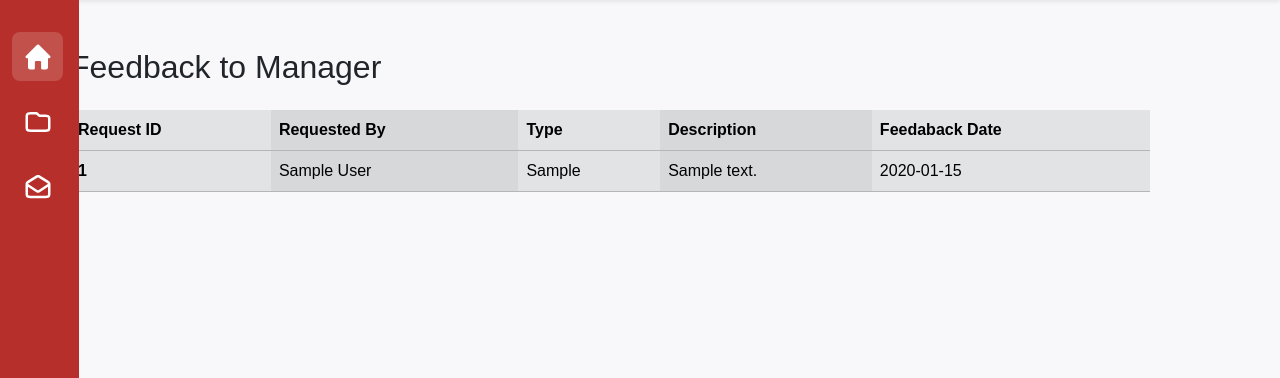
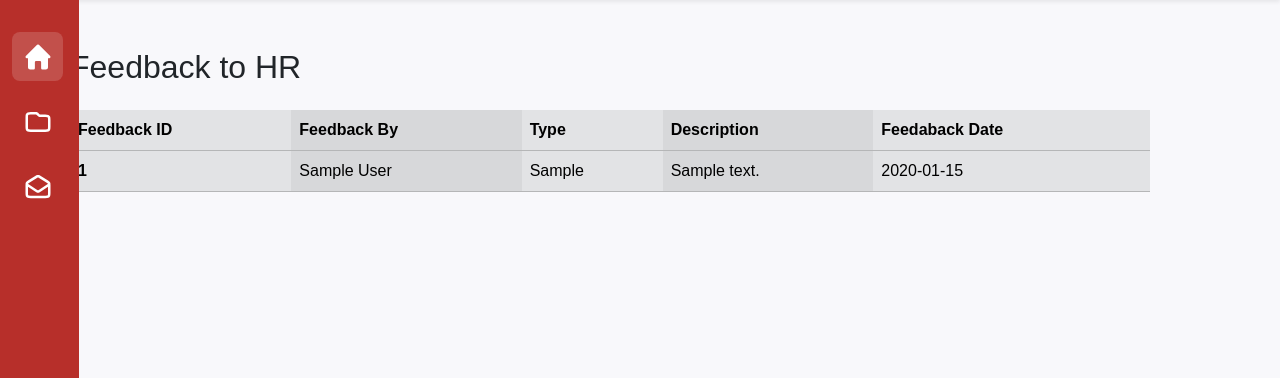
Before and after one commit to YatinBajajOP/HRWhiz, a Django app: template HRwhiz/templates/reqfeedback.html in a window 1280 px wide. Shown: the part 72-450 px from the top of the page. Run offline with Django 4.2, Linux system fonts and the light colour scheme; tables that the repository leaves empty hold one stand-in row (values such as "Sample post"); the template is opened without the code that fills it: values that come from a table or form of the project are taken from there, most other values are stand-ins (such as "Sample title", 1, 10 or a date in 2020); some libraries are stand-ins or nearby versions.

Commit message:
Final HTML changes

```diff
--- a/HRwhiz/templates/reqfeedback.html
+++ b/HRwhiz/templates/reqfeedback.html
@@ -49,12 +49,12 @@
       </div>
 
     <div class="container mt-5" style="padding-right: 3rem">
-        <h2 class="mb-4">Feedback to Manager</h2>
+        <h2 class="mb-4">Feedback to HR</h2>
         <table class=" table table-secondary table-striped-columns">
             <thead>
                 <tr>
-                    <th scope="col">Request ID</th>
-                    <th scope="col">Requested By</th>
+                    <th scope="col">Feedback ID</th>
+                    <th scope="col">Feedback By</th>
                     <th scope="col">Type</th>
                     <th scope="col">Description</th>
                     <th scope="col">Feedaback Date</th>
```
